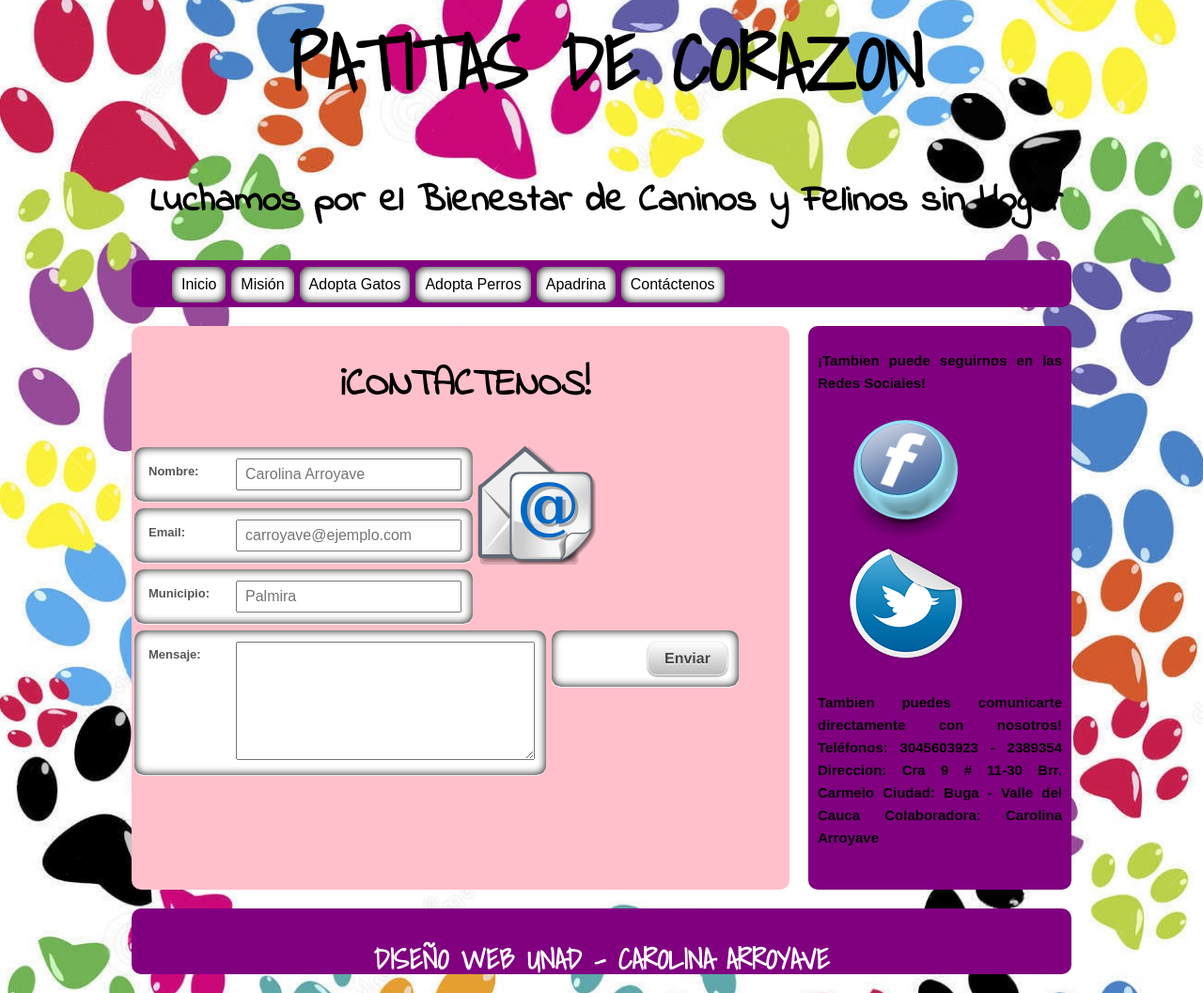
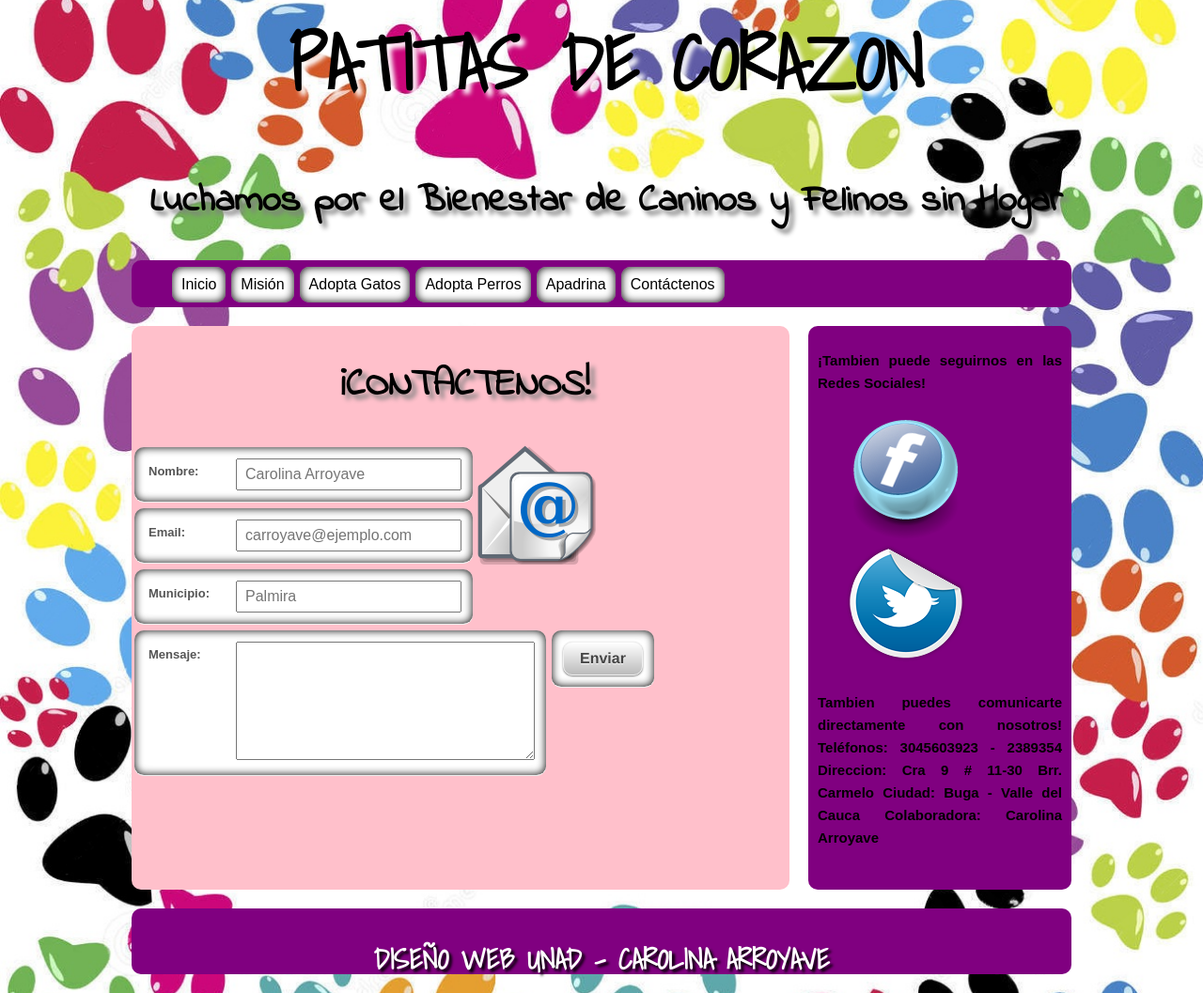
Before and after one commit to karolita89/karolita89.github.io, a plain HTML site: page contacto.html in a window 1280 px wide. Shown: the part 51-1108 px from the top of the page at 94% size. Drawn offline with Linux system fonts and the light colour scheme.

Commit message:
Final -Final

```diff
--- a/css/style.css
+++ b/css/style.css
@@ -28,6 +28,7 @@ color: black;
 margin-left: 10px;
 font-size: 80px;
 text-align: center;
+text-shadow: 5px 5px 5px white;
 }
 
 h2
@@ -37,6 +38,7 @@ color: black;
 margin-left: 10px;
 font-size: 40px;
 text-align: center;
+text-shadow: 5px 5px 5px grey;
 }
 
 h3
@@ -45,6 +47,7 @@ font-family: 'Shadows Into Light', cursive;;
 color: white;
 font-size: 30px;
 text-align: center;
+text-shadow: 3px 3px 3px black;
 }
 
 
@@ -63,8 +66,15 @@ height: 50px;
 background: purple;
 border-radius: 10px;
 
+
 }
 
+
+
+ul li:hover
+{
+	background-color: skyblue ;
+}
 ul
 {
 margin: auto;
@@ -139,7 +149,7 @@ section
 	width:300px;
 }
 .contact_form button {
-	margin-left:90px;
+	margin-left:0px;
 }
 footer
 {
--- a/css/styleAdop.css
+++ b/css/styleAdop.css
@@ -28,6 +28,7 @@ color: black;
 margin-left: 10px;
 font-size: 80px;
 text-align: center;
+text-shadow: 5px 5px 5px white;
 }
 
 h2
@@ -37,6 +38,7 @@ color: black;
 margin-left: 10px;
 font-size: 40px;
 text-align: center;
+text-shadow: 5px 5px 5px grey;
 }
 
 h3
@@ -45,6 +47,7 @@ font-family: 'Shadows Into Light', cursive;;
 color: white;
 font-size: 30px;
 text-align: center;
+text-shadow: 3px 3px 3px black;
 }
 
 
@@ -70,6 +73,11 @@ ul
 margin: auto;
 padding-top: 4px;
 
+}
+
+ul li:hover
+{
+	background-color: skyblue ;
 }
 
 li
```
